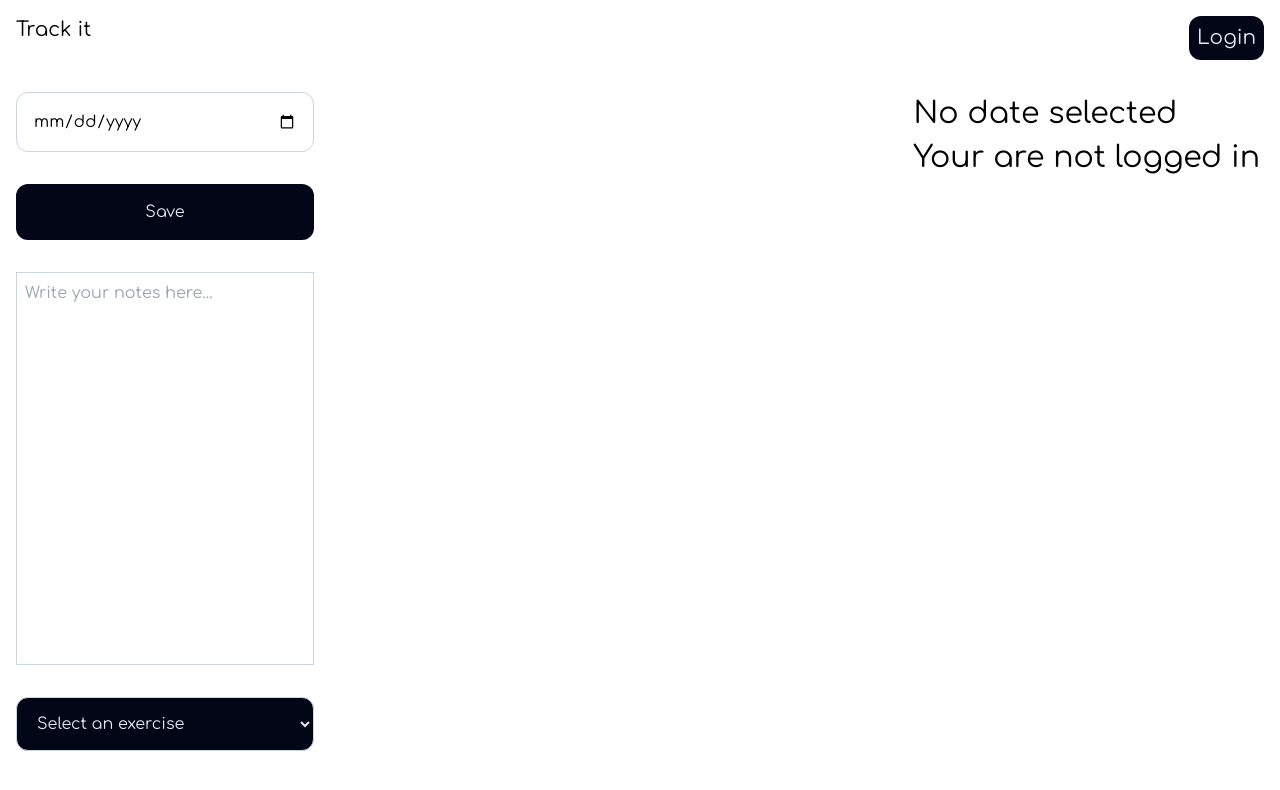
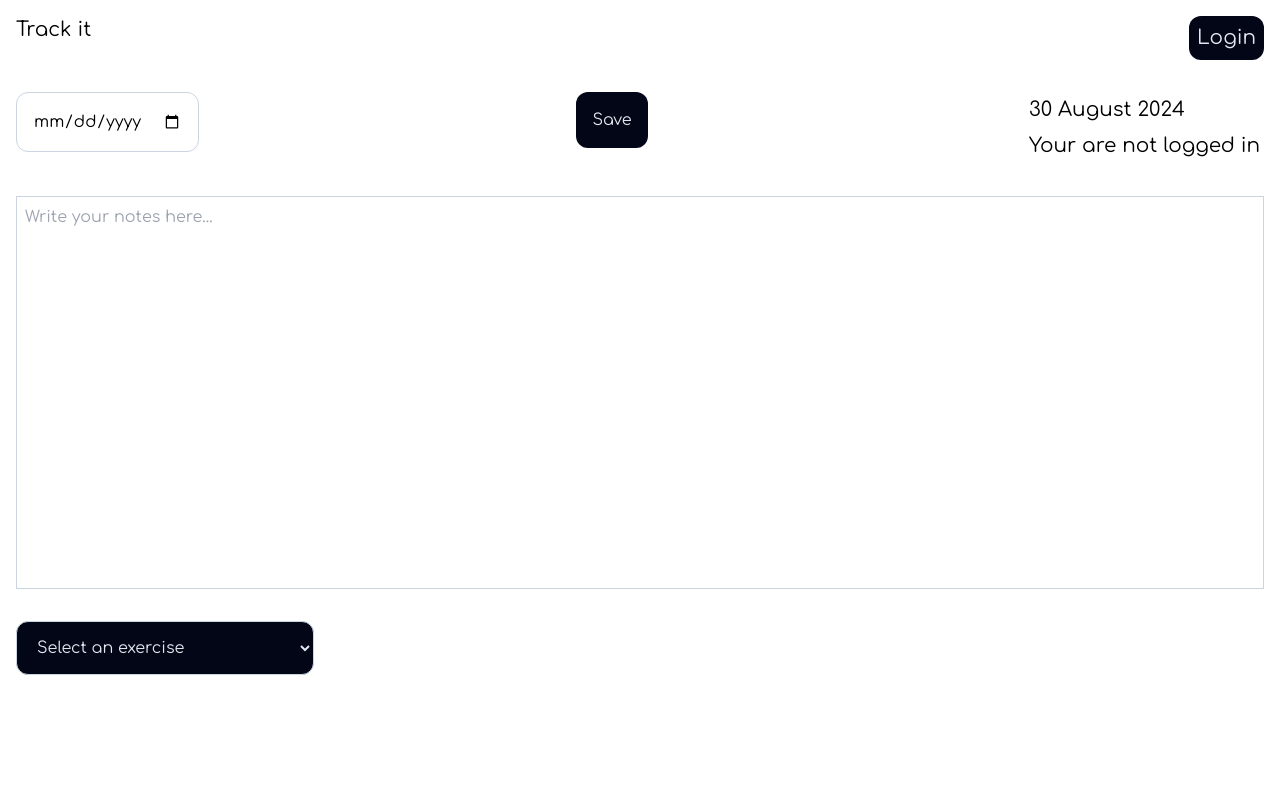
Before and after one commit to CrimsonRavenFeather/Track__it, a React (Create React App) app in the folder track-it/: page /plan in a window 1280 px wide. Shown: the top 790 px of the page. Built offline with nearby package versions, Linux system fonts and the light colour scheme.

Commit message:
plan layout changed

```diff
--- a/track-it/src/Component/Plan.js
+++ b/track-it/src/Component/Plan.js
@@ -1,7 +1,6 @@
 import React, { useContext, useEffect, useState } from 'react';
 import dayjs from 'dayjs';
 import { UserContext } from '../Context/Context';
-import { useNavigate } from 'react-router-dom';
 import { Header } from './Header';
 
 export const Plan = () => {
@@ -84,8 +83,7 @@ export const Plan = () => {
   }
 
   const userState = useContext(UserContext);
-  const navigate = useNavigate();
-  const [currentDate, setCurrentDate] = useState('');
+  const [currentDate, setCurrentDate] = useState(dayjs().format("YYYY MM DD"));
   const [exerciseData, setExerciseData] = useState({});
   const [selectedOption, setSelectedOption] = useState([]);
   const [note, setNote] = useState('');
@@ -222,6 +220,7 @@ export const Plan = () => {
 
   // Load the saved note from localStorage when the component mounts
   useEffect(() => {
+    setCurrentDate(currentDate)
     const savedNote = localStorage.getItem('note');
     const savedDate = localStorage.getItem('date');
     if (savedNote) {
@@ -235,21 +234,34 @@ export const Plan = () => {
   return (
     <div>
       <Header />
+
+      <div>
+        <div>
           <div className='flex justify-between'>
-        <div>
             {/* Date input */}
             <div className='p-4'>
               <input
                 className='border border-slate-300 p-4 w-full rounded-xl'
                 type="date"
+                value={currentDate}
                 onChange={handleDateChange}
-              value={currentDate}
               />
             </div>
             {/* Save button */}
             <div className='p-4'>
               <button className='p-4 w-full rounded-xl transition-colors text-slate-200 bg-slate-950 hover:text-slate-950 hover:bg-slate-200' onClick={saveData}>Save</button>
             </div>
+            {/* Date Show */}
+            <div className='p-4 text-left text-xl'>
+              <div className='p-1'>
+                {currentDate ? formatDate(currentDate) : 'No date selected'}
+              </div>
+              <div className='p-1'>
+                {userState.userName ? userState.userName : "Your are not logged in"}
+              </div>
+            </div>
+          </div>
+
           {/* Note  */}
           <div className='p-4'>
             <div className='border border-slate-300'>
@@ -261,6 +273,13 @@ export const Plan = () => {
               ></textarea>
             </div>
           </div>
+
+          <div>
+
+          </div>
+        </div>
+
+        <div className='flex justify-between'>
           {/* Exercise list  */}
           <div className='p-4'>
             <div>
@@ -280,21 +299,10 @@ export const Plan = () => {
           </div>
         </div>
 
-        <div>
-          {/* Date Show */}
-          <div className='p-4 text-left text-3xl'>
-            <div className='p-1'>
-              {currentDate ? formatDate(currentDate) : 'No date selected'}
-            </div>
-            <div className='p-1'>
-              {userState.userName ? userState.userName : "Your are not logged in"}
-            </div>
-          </div>
-
         {/* Selected Exercise */}
-          <div className='p-4'>
+        <div className='p-4 grid grid-cols-3 gap-4"'>
           {selectedOption.map((option, index) => (
-              <div key={index} className='rounded-xl border-2 border-slate-300 p-2'>
+            <div key={index} className='rounded-xl border-2 border-slate-300 p-2 flex flex-col justify-between'>
               <div className='flex justify-between p-1 border-b-2 border-slate-300'>
                 <div className='underline-offset-1'>
                   {option}
@@ -303,6 +311,8 @@ export const Plan = () => {
                   <button onClick={() => handleRemove(option)}>X</button>
                 </div>
               </div>
+
+              <div>
                 {Object.keys(exerciseData[option] || {}).map((setIndex) => (
                   <div key={setIndex} className='p-1'>
                     <div className='flex justify-between'>
@@ -325,6 +335,7 @@ export const Plan = () => {
                     />
                   </div>
                 ))}
+              </div>
               <div className='p-2'>
                 <button className='p-4 w-full rounded-xl transition-colors text-slate-200 bg-slate-950 hover:text-slate-950 hover:bg-slate-200' onClick={() => handleAddSet(option)}>
                   Add Set
@@ -335,6 +346,5 @@ export const Plan = () => {
         </div>
       </div>
     </div>
-    </div>
   );
 };
```
Lines whose indentation alone changed are shown as unchanged.
